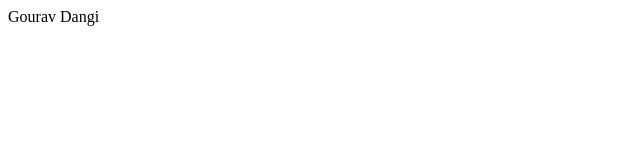
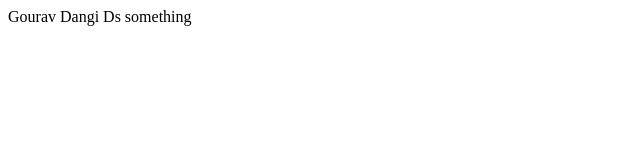
Before and after one commit to gouravdangi498/Something, a plain HTML site: page index.html in a window 1280 px wide. Shown: the whole page, without its empty margins (0-640 px from the left). Drawn offline with Linux system fonts and the light colour scheme.

Commit message:
thik hai

```diff
--- a/index.html
+++ b/index.html
@@ -7,5 +7,6 @@
 </head>
 <body>
     Gourav Dangi
+    Ds something
 </body>
 </html>
```
